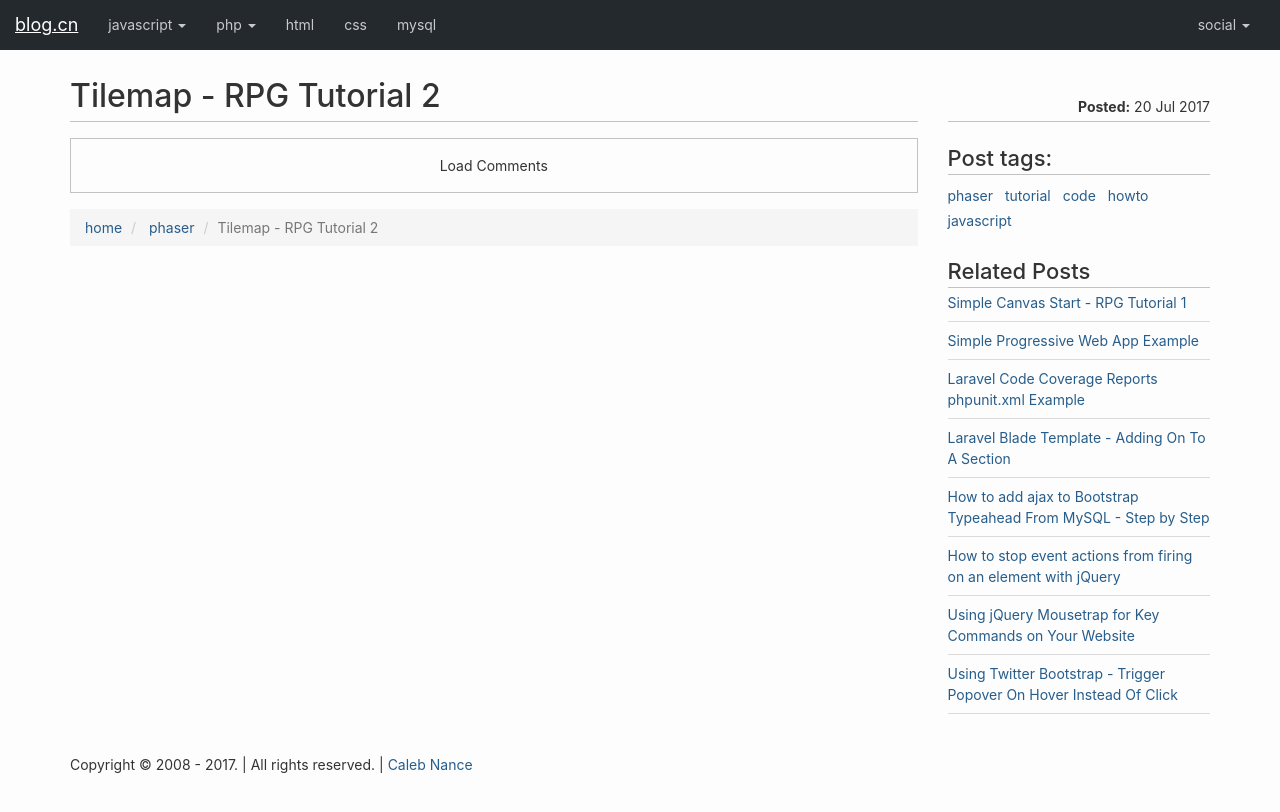
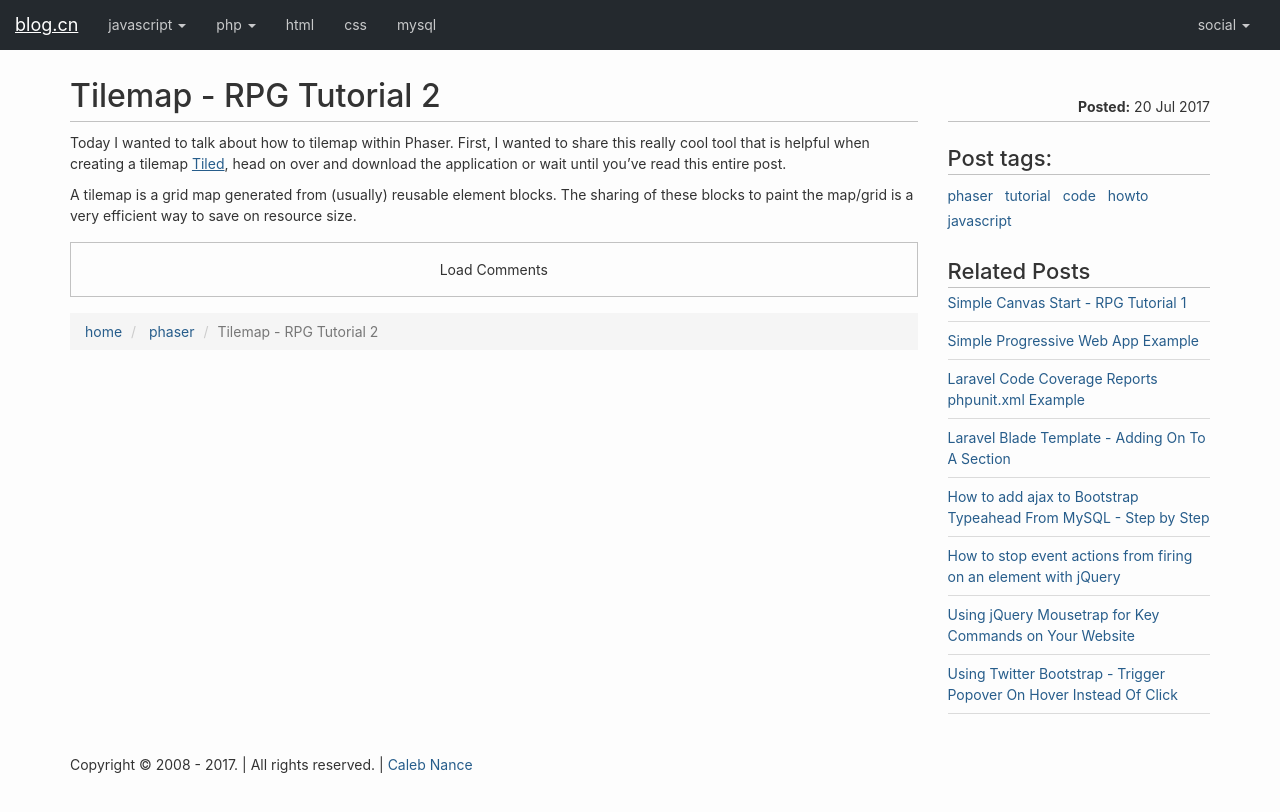
Before and after one commit to calebnance/jekyll_blog-calebnance, a Jekyll site: the page built from _posts/phaser/2017-07-19-tilemap.markdown, in a window 1280 px wide. Shown: the top 812 px of the page. Built offline with Jekyll 4.4.1, drawn with Linux system fonts in a browser that asks for light colours.

Commit message:
good little check in

```diff
--- a/_posts/phaser/2017-07-19-tilemap.markdown
+++ b/_posts/phaser/2017-07-19-tilemap.markdown
@@ -7,3 +7,7 @@
 categories: phaser
 tags: phaser tutorial code howto javascript
 ---
+
+Today I wanted to talk about how to tilemap within Phaser. First, I wanted to share this really cool tool that is helpful when creating a tilemap <a href="http://www.mapeditor.org" target="_blank" rel="noopener">Tiled</a>, head on over and download the application or wait until you've read this entire post.
+
+A tilemap is a grid map generated from (usually) reusable element blocks. The sharing of these blocks to paint the map/grid is a very efficient way to save on resource size.
```
